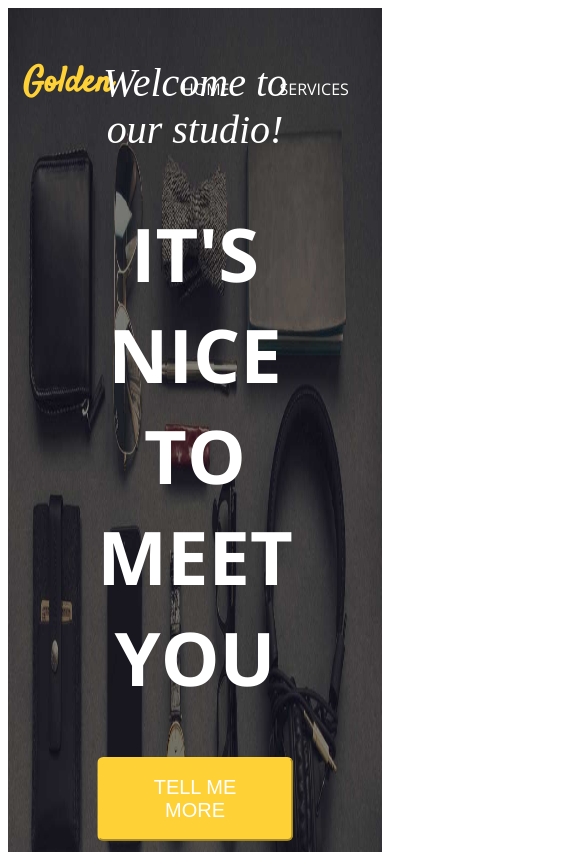
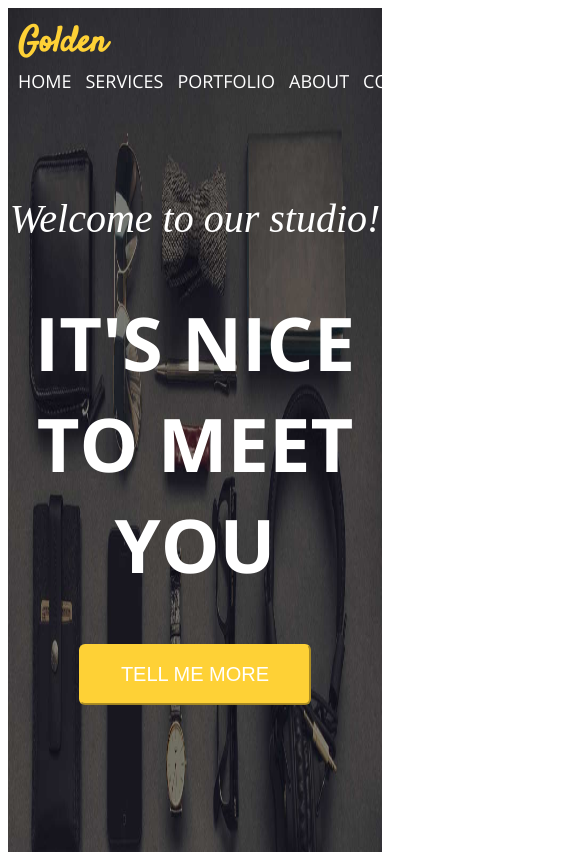
Before and after one commit to Malwina8/Projekt-4, a website: page index.html in a window 390 px wide. Shown: the top 854 px of the page, 585 px wide, since content can reach past the window. Drawn offline with nearby package versions, Linux system fonts and the light colour scheme; a web font is replaced by a local one.

Commit message:
Add styles to media query for header

```diff
--- a/sass/style.scss
+++ b/sass/style.scss
@@ -167,3 +167,31 @@ footer {
       height: 30px;
     }
 }
+
+@media (max-width: 767px) {
+  .bar {
+    flex-wrap: wrap;
+    ul {
+      flex: 100%;
+      font-size: 18px;
+      padding: 0!important;
+      li {
+        padding: 0 14px 0 0!important;
+      }
+    }
+  }
+  header .container {
+    padding: 10px;
+  }
+  .title {
+    width: 100%;
+    h1 {
+      font-size: 40px;
+      padding-top: 0;
+    }
+    p {
+      font-size: 25px;
+      padding-bottom: 0;
+    }
+  }
+}
```
Also changed, not shown: css/style.css, 1 other file.
